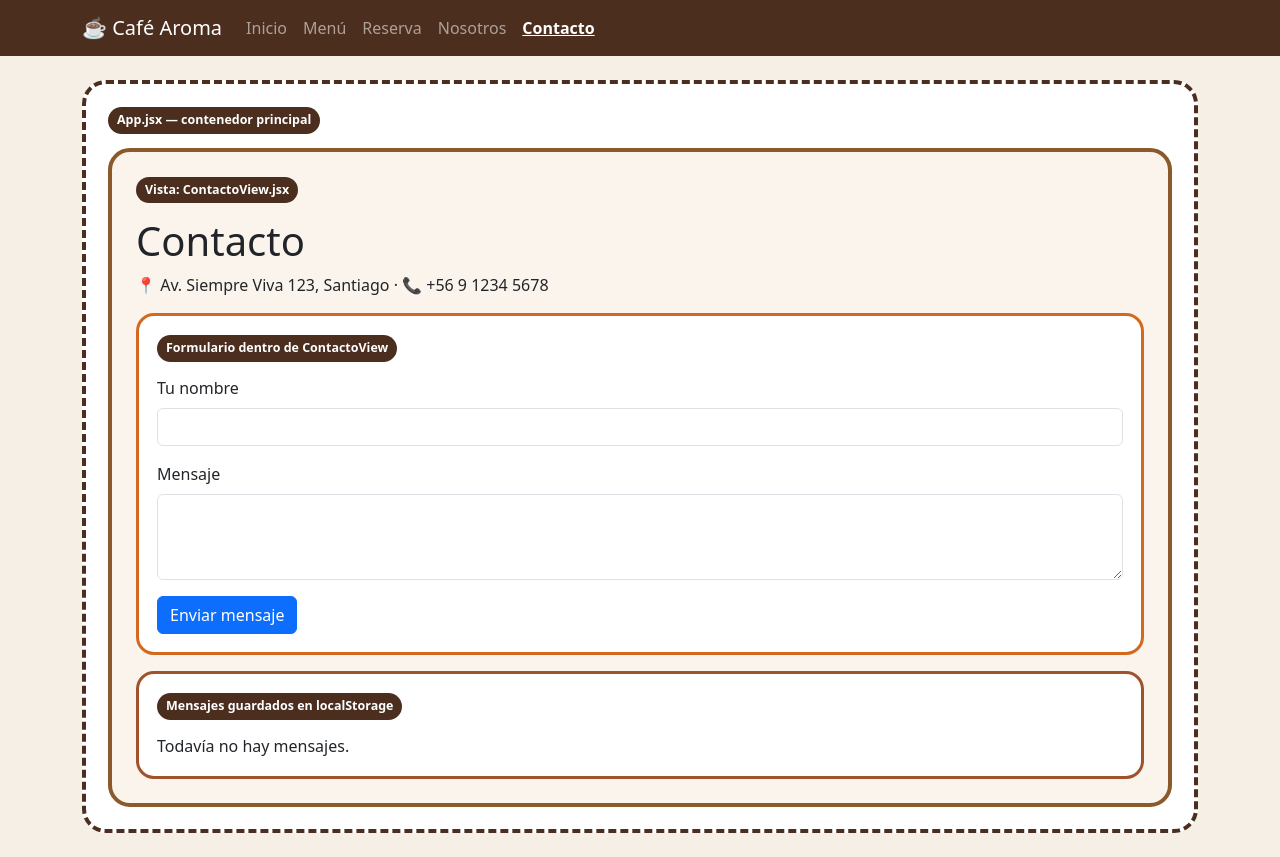
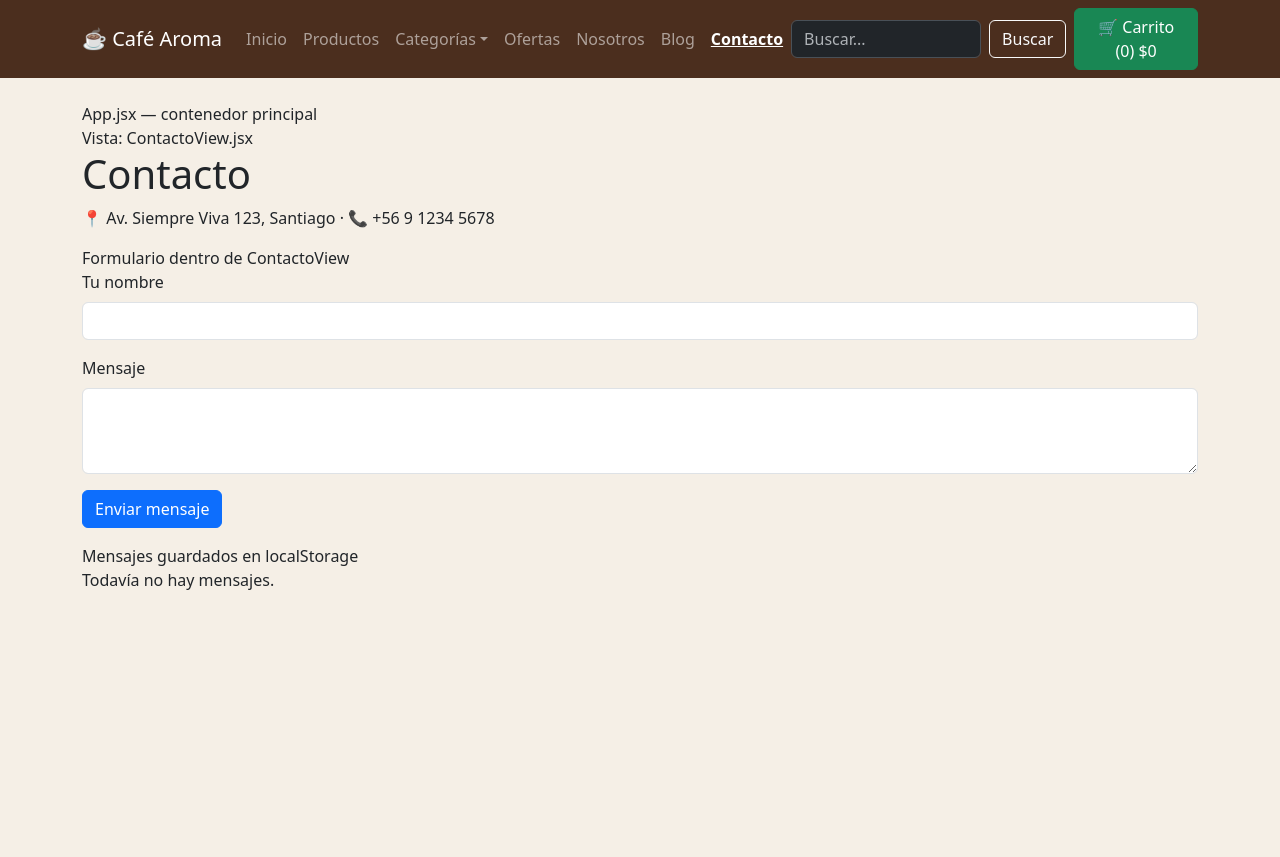
Before and after one commit to DiegoPerezz95/Cafeteria, a React (Vite) app: page /contacto in a window 1280 px wide. After the commit the page ends 800 px from the top, so only its background shows below. Built offline with nearby package versions, Linux system fonts and the light colour scheme.

Commit message:
Agrega contexto del carrito, layout y navbar con buscador

```diff
--- a/src/components/AppNavbar.jsx
+++ b/src/components/AppNavbar.jsx
@@ -1,11 +1,25 @@
-import { Container, Nav, Navbar } from 'react-bootstrap'
-import { NavLink } from 'react-router-dom'
+import { useState } from 'react'
+import { Button, Container, Form, Nav, Navbar, NavDropdown } from 'react-bootstrap'
+import { Link, NavLink, useNavigate } from 'react-router-dom'
+import { useCarrito } from '../context/CarritoContext'
+import { formatearPrecio, obtenerCategorias } from '../data/datos'
 
 function AppNavbar() {
+  const [busqueda, setBusqueda] = useState('')
+  const { total, totalProductos } = useCarrito()
+  const navigate = useNavigate()
+  const categorias = obtenerCategorias()
+
+  // Al buscar, vamos a /productos?q=texto y ProductosView filtra la lista
+  function buscar(event) {
+    event.preventDefault()
+    navigate(`/productos?q=${encodeURIComponent(busqueda.trim())}`)
+  }
+
   return (
-    <Navbar className="navbar-cafe" data-bs-theme="dark" expand="lg">
+    <Navbar className="navbar-cafe" data-bs-theme="dark" expand="lg" sticky="top">
       <Container>
-        <Navbar.Brand as={NavLink} to="/">
+        <Navbar.Brand as={Link} to="/">
           ☕ Café Aroma
         </Navbar.Brand>
 
@@ -13,12 +27,38 @@ function AppNavbar() {
 
         <Navbar.Collapse id="menu-principal">
           <Nav className="me-auto">
-            <Nav.Link as={NavLink} to="/">Inicio</Nav.Link>
-            <Nav.Link as={NavLink} to="/menu">Menú</Nav.Link>
-            <Nav.Link as={NavLink} to="/reserva">Reserva</Nav.Link>
+            <Nav.Link as={NavLink} to="/" end>Inicio</Nav.Link>
+            <Nav.Link as={NavLink} to="/productos">Productos</Nav.Link>
+            <NavDropdown title="Categorías" id="menu-categorias">
+              {categorias.map((categoria) => (
+                <NavDropdown.Item as={Link} to={`/categorias/${categoria.id}`} key={categoria.id}>
+                  {categoria.emoji} {categoria.nombre}
+                </NavDropdown.Item>
+              ))}
+              <NavDropdown.Divider />
+              <NavDropdown.Item as={Link} to="/categorias">Ver todas</NavDropdown.Item>
+            </NavDropdown>
+            <Nav.Link as={NavLink} to="/ofertas">Ofertas</Nav.Link>
             <Nav.Link as={NavLink} to="/nosotros">Nosotros</Nav.Link>
+            <Nav.Link as={NavLink} to="/blog">Blog</Nav.Link>
             <Nav.Link as={NavLink} to="/contacto">Contacto</Nav.Link>
           </Nav>
+
+          <Form className="d-flex my-2 my-lg-0 me-lg-2" onSubmit={buscar} role="search">
+            <Form.Control
+              type="search"
+              placeholder="Buscar..."
+              aria-label="Buscar productos"
+              value={busqueda}
+              onChange={(event) => setBusqueda(event.target.value)}
+              className="me-2"
+            />
+            <Button type="submit" variant="outline-light">Buscar</Button>
+          </Form>
+
+          <Button as={Link} to="/carrito" variant="success">
+            🛒 Carrito ({totalProductos}) {formatearPrecio(total)}
+          </Button>
         </Navbar.Collapse>
       </Container>
     </Navbar>
--- /dev/null
+++ b/src/context/CarritoContext.jsx
@@ -0,0 +1,102 @@
+// =====================================================================
+// CarritoContext — estado global del carrito de compras
+// ---------------------------------------------------------------------
+// Un "Context" permite compartir datos entre muchos componentes sin
+// pasarlos por props uno por uno. Aquí guardamos el carrito para que
+// el Navbar (que muestra el total) y las vistas de productos y compra
+// usen la misma información. El carrito se guarda en localStorage.
+// =====================================================================
+import { createContext, useContext, useEffect, useState } from 'react'
+import { precioFinal } from '../data/datos'
+
+const CLAVE_CARRITO = 'cafe_carrito'
+
+const CarritoContext = createContext(null)
+
+function leerCarrito() {
+  try {
+    return JSON.parse(localStorage.getItem(CLAVE_CARRITO)) || []
+  } catch {
+    return []
+  }
+}
+
+export function CarritoProvider({ children }) {
+  // La función dentro de useState se ejecuta solo la primera vez
+  const [items, setItems] = useState(() => leerCarrito())
+
+  // Cada vez que cambia el carrito, lo guardamos en localStorage
+  useEffect(() => {
+    localStorage.setItem(CLAVE_CARRITO, JSON.stringify(items))
+  }, [items])
+
+  function agregarAlCarrito(producto, cantidad = 1) {
+    setItems((actuales) => {
+      const existente = actuales.find((item) => item.id === producto.id)
+
+      if (existente) {
+        // Si ya está en el carrito, solo sumamos la cantidad (sin pasar el stock)
+        return actuales.map((item) =>
+          item.id === producto.id
+            ? { ...item, cantidad: Math.min(item.cantidad + cantidad, producto.stock) }
+            : item
+        )
+      }
+
+      return [
+        ...actuales,
+        {
+          id: producto.id,
+          nombre: producto.nombre,
+          emoji: producto.emoji,
+          precio: precioFinal(producto),
+          stock: producto.stock,
+          cantidad: Math.min(cantidad, producto.stock),
+        },
+      ]
+    })
+  }
+
+  function cambiarCantidad(id, cantidad) {
+    setItems((actuales) =>
+      actuales
+        .map((item) =>
+          item.id === id ? { ...item, cantidad: Math.min(cantidad, item.stock) } : item
+        )
+        .filter((item) => item.cantidad > 0)
+    )
+  }
+
+  function eliminarDelCarrito(id) {
+    setItems((actuales) => actuales.filter((item) => item.id !== id))
+  }
+
+  function vaciarCarrito() {
+    setItems([])
+  }
+
+  // Valores calculados a partir del estado
+  const totalProductos = items.reduce((suma, item) => suma + item.cantidad, 0)
+  const total = items.reduce((suma, item) => suma + item.precio * item.cantidad, 0)
+
+  const valor = {
+    items,
+    totalProductos,
+    total,
+    agregarAlCarrito,
+    cambiarCantidad,
+    eliminarDelCarrito,
+    vaciarCarrito,
+  }
+
+  return <CarritoContext.Provider value={valor}>{children}</CarritoContext.Provider>
+}
+
+// Hook para usar el carrito desde cualquier componente
+export function useCarrito() {
+  const contexto = useContext(CarritoContext)
+  if (!contexto) {
+    throw new Error('useCarrito debe usarse dentro de <CarritoProvider>')
+  }
+  return contexto
+}
--- a/src/main.jsx
+++ b/src/main.jsx
@@ -4,11 +4,14 @@ import { BrowserRouter } from 'react-router-dom'
 import 'bootstrap/dist/css/bootstrap.min.css'
 import './styles.css'
 import App from './App.jsx'
+import { CarritoProvider } from './context/CarritoContext.jsx'
 
 createRoot(document.getElementById('root')).render(
   <StrictMode>
     <BrowserRouter>
-      <App />
+      <CarritoProvider>
+        <App />
+      </CarritoProvider>
     </BrowserRouter>
   </StrictMode>,
 )
--- a/src/styles.css
+++ b/src/styles.css
@@ -1,81 +1,18 @@
-body {
-  background: #f5efe6;
-  min-height: 100vh;
+/* ===== Colores de Café Aroma ===== */
+:root {
+  --cafe-oscuro: #4b2e1e;
+  --cafe-medio: #8b5a2b;
+  --cafe-claro: #f5efe6;
+  --crema: #fffaf3;
 }
 
-.app-shell {
-  min-height: 100vh;
+body {
+  background: var(--cafe-claro);
 }
 
+/* ===== Navbar y footer ===== */
 .navbar-cafe {
-  background: #4b2e1e;
-}
-
-.app-area {
-  border: 4px dashed #4b2e1e;
-  border-radius: 24px;
-  padding: 22px;
-  background: #ffffff;
-}
-
-.view-box {
-  border: 4px solid;
-  border-radius: 22px;
-  padding: 24px;
-  min-height: 520px;
-}
-
-.component-box {
-  border: 3px solid;
-  border-radius: 18px;
-  padding: 18px;
-  background: #ffffff;
-}
-
-.area-label {
-  display: inline-block;
-  font-size: 0.78rem;
-  font-weight: 700;
-  padding: 4px 9px;
-  border-radius: 999px;
-  background: #4b2e1e;
-  color: white;
-  margin-bottom: 14px;
-}
-
-.view-green {
-  border-color: #6b8e23;
-  background: #f4f8ec;
-}
-
-.view-blue {
-  border-color: #8b5a2b;
-  background: #fbf4ec;
-}
-
-.view-purple {
-  border-color: #a0522d;
-  background: #fdf1ea;
-}
-
-.component-green {
-  border-color: #9acd32;
-}
-
-.component-blue {
-  border-color: #c69c6d;
-}
-
-.component-purple {
-  border-color: #a0522d;
-}
-
-.component-orange {
-  border-color: #fd7e14;
-}
-
-.component-pink {
-  border-color: #d2691e;
+  background: var(--cafe-oscuro);
 }
 
 .navbar .nav-link.active {
@@ -83,6 +20,77 @@ body {
   text-decoration: underline;
 }
 
+.footer-cafe {
+  background: var(--cafe-oscuro);
+  color: #f1e3d3;
+  font-size: 0.9rem;
+}
+
+/* ===== Banner del inicio ===== */
+.banner-cafe {
+  border-radius: 16px;
+  overflow: hidden;
+}
+
+.banner-slide {
+  height: 300px;
+  background: linear-gradient(135deg, var(--cafe-oscuro), var(--cafe-medio));
+  display: flex;
+  align-items: center;
+  justify-content: center;
+}
+
+.banner-emoji {
+  font-size: 7rem;
+  opacity: 0.35;
+}
+
+/* ===== Tarjetas ===== */
+.producto-card {
+  border: none;
+}
+
+.producto-imagen {
+  height: 150px;
+  background: var(--crema);
+  display: flex;
+  align-items: center;
+  justify-content: center;
+  font-size: 4rem;
+  border-bottom: 1px solid #eadfce;
+}
+
+.detalle-imagen {
+  height: 320px;
+  background: var(--crema);
+  border-radius: 16px;
+  display: flex;
+  align-items: center;
+  justify-content: center;
+  font-size: 9rem;
+}
+
+.precio {
+  color: var(--cafe-medio);
+}
+
+.categoria-card {
+  color: var(--cafe-oscuro);
+  transition: transform 0.15s ease;
+}
+
+.categoria-card:hover {
+  transform: translateY(-3px);
+}
+
+.categoria-card.activa {
+  border: 2px solid var(--cafe-medio);
+}
+
+.categoria-emoji {
+  font-size: 2.5rem;
+}
+
 .barista-emoji {
   font-size: 2.5rem;
   margin-bottom: 8px;
```
Also changed, not shown: src/components/Footer.jsx (added, +14 -0 lines), src/components/TiendaLayout.jsx (added, +20 -0 lines).
